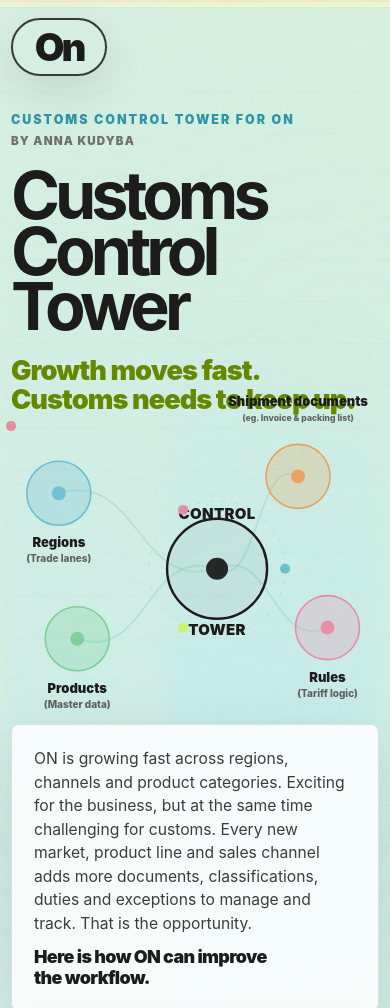
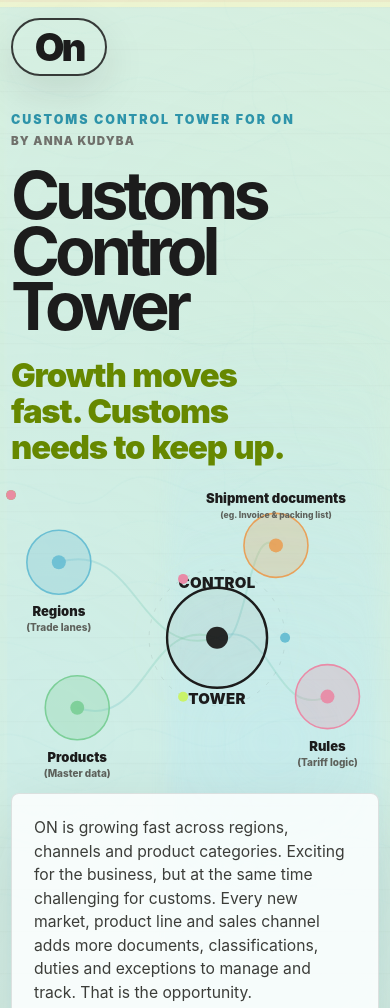
Before and after one commit to CodeByAnn/on-customs-control-tower, a plain HTML site: page index.html in a window 390 px wide. Shown: the top 1008 px of the page. Drawn offline with nearby package versions, Linux system fonts and the light colour scheme.

Commit message:
Polish mobile dashboard layout

```diff
--- a/script.js
+++ b/script.js
@@ -117,7 +117,7 @@
     const nodes = [
         { id: "regions", label: "Regions", sublabel: "(Trade lanes)", x: 0.13, y: 0.24, color: "#6bbfd3", labelY: 54 },
         { id: "products", label: "Products", sublabel: "(Master data)", x: 0.18, y: 0.76, color: "#7ccf98", labelY: 54 },
-        { id: "docs", label: "Shipment documents", sublabel: "(eg. Invoice & packing list)", x: 0.78, y: 0.18, color: "#e8a15a", labelY: -70 },
+        { id: "docs", label: "Shipment documents", sublabel: "(eg. Invoice & packing list)", x: width < 420 ? 0.72 : 0.78, y: 0.18, color: "#e8a15a", labelY: width < 420 ? -42 : -70 },
         { id: "rules", label: "Rules", sublabel: "(Tariff logic)", x: 0.86, y: 0.72, color: "#e98ba7", labelY: 54 },
         { id: "tower", label: "Control tower", x: 0.56, y: 0.51, color: "#1c1c1c", core: true, labelY: 74 }
     ].map(d => ({ ...d, x: d.x * width, y: d.y * height }));
@@ -320,7 +320,7 @@
     const x = d3.scaleLinear().domain([0, 500]).range([0, barWidth]);
     const y = d3.scaleBand().domain(sourceData.regions.map(d => d.region)).range([0, innerHeight]).padding(0.34);
     const growthColumnX = innerWidth - (width < 640 ? 38 : 94);
-    const labelX = width < 640 ? growthColumnX - 22 : growthColumnX + 26;
+    const labelX = width < 640 ? growthColumnX : growthColumnX + 26;
 
     g.append("g")
         .attr("class", "grid")
@@ -413,11 +413,11 @@
 
     rows.append("text")
         .attr("x", labelX)
-        .attr("y", y.bandwidth() / 2 + 4)
-        .attr("text-anchor", width < 640 ? "end" : "start")
+        .attr("y", width < 640 ? y.bandwidth() / 2 + 30 : y.bandwidth() / 2 + 4)
+        .attr("text-anchor", width < 640 ? "middle" : "start")
         .attr("dominant-baseline", "middle")
         .attr("fill", "#1c1c1c")
-        .attr("font-size", width < 640 ? 11 : 12)
+        .attr("font-size", width < 640 ? 9 : 12)
         .attr("font-weight", 900)
         .text(d => width < 640 ? `+${Math.round(d.ccGrowth)}% CC` : `+${Math.round(d.ccGrowth)}% CC growth`);
 
@@ -798,6 +798,7 @@
 
     const total = d3.sum(simulatedOps.clearance, d => d.value);
     const x = d3.scaleLinear().domain([0, total]).range([0, innerWidth]);
+    const compactLabels = innerWidth < 360;
     let cursor = 0;
 
     g.selectAll("rect")
@@ -826,12 +827,12 @@
             labelCursor += d.value;
             return x0;
         })
-        .attr("y", 73)
+        .attr("y", (d, i) => compactLabels && i === 2 ? 89 : 73)
         .attr("text-anchor", "middle")
         .attr("fill", "#6f706b")
-        .attr("font-size", 12)
+        .attr("font-size", compactLabels ? 9 : 12)
         .attr("font-weight", 950)
-        .text(d => d.label);
+        .text(d => compactLabels && d.label === "Manual review" ? "Review" : d.label);
 }
 
 function renderExceptionsChart() {
--- a/styles.css
+++ b/styles.css
@@ -913,6 +913,9 @@
 
     .subtitle {
         white-space: normal;
+        font-size: clamp(1.5rem, 9vw, 2.05rem);
+        line-height: 1.1;
+        word-spacing: 0.04em;
     }
 
     .lede-card,
@@ -921,6 +924,7 @@
     }
 
     .network-visual {
+        margin-top: 18px;
         min-height: 280px;
     }
 
```
